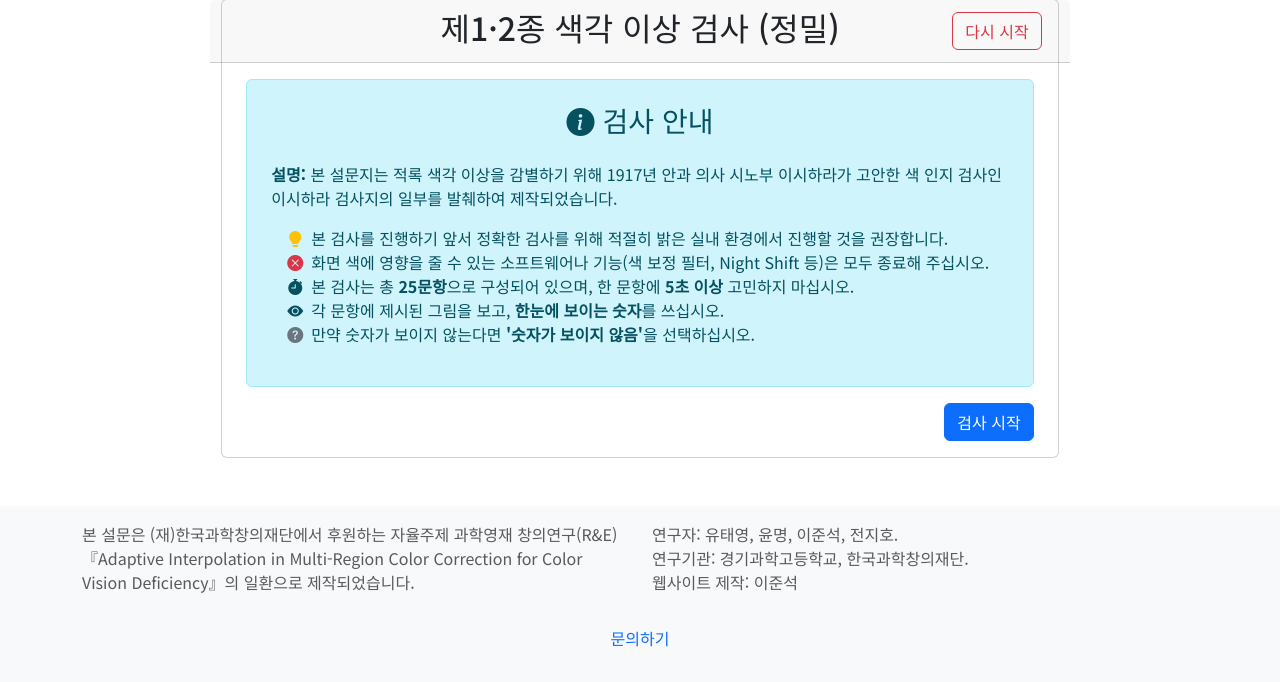
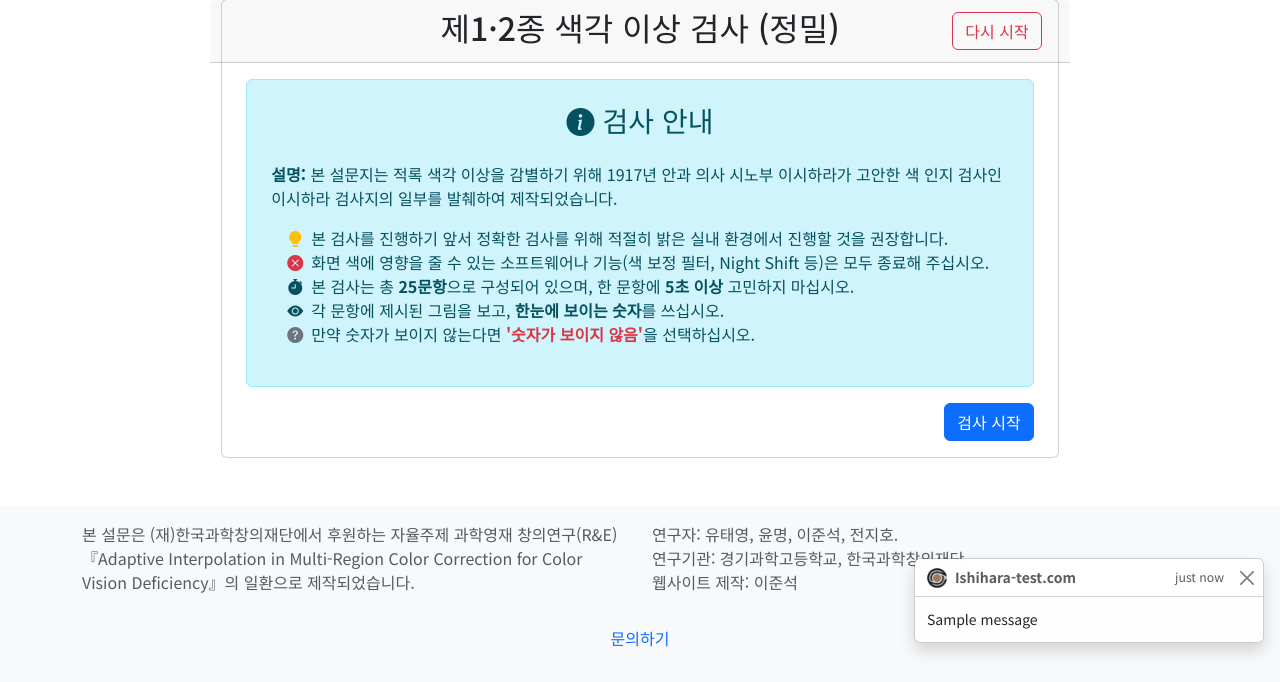
Before and after one commit to gshs-ishihara/ishihara, a Django app: page /test/1/ in a window 1280 px wide. Shown: the part 141-823 px from the top of the page. Run offline with Django 4.2, Linux system fonts and the light colour scheme; tables that the repository leaves empty hold one stand-in row (values such as "Sample post"); one stand-in notice (Sample message) is shown.

Commit message:
Add Messaging Update admin view Change q9 image Fix error in share_count initial value

```diff
--- a/ishihara_test/views.py
+++ b/ishihara_test/views.py
@@ -39,7 +39,9 @@ def submit_test(request):
                 if test_type and UserInfo.objects.filter(phone=phone, test_type=test_type).exists():
                     return JsonResponse({"status": "error", "error": "이미 참여한 전화번호입니다."})
                 token = UserInfo.objects.get(phone=phone).token
+                share_count = UserInfo.objects.get(phone=phone).share_count
                 data['user_info']['token'] = token
+                data['user_info']['share_count'] = share_count
             user = UserInfo.objects.create(
                 **data['user_info'],
                 test_type=data['test_type'],
@@ -70,6 +72,7 @@ def submit_test(request):
                 'cvd_score': '없음' if test.score <= 15 else '보통' if test.score <= 40 else '높음' if test.score <= 65 else '매우 높음',
             }
             threading.Thread(target=send_email, args=(user.email, test_type, context)).start()
+            messages.success(request, f'검사 결과가 성공적으로 저장되었습니다. {user.email}로 결과를 전송하였습니다.')
             return JsonResponse({"status": "success", "uuid": str(user.uuid)})
     return HttpResponseBadRequest()
 
@@ -82,7 +85,6 @@ def send_email(user_email, test_type, context):
     email = EmailMessage(subject, html_content, from_email, recipient_list)
     email.content_subtype = "html"
     email.send()
-    print("Email sent to", email)
 
 
 def show_results(request, uuid):
--- a/templates/base.html
+++ b/templates/base.html
@@ -42,7 +42,8 @@
                     </div>
                     <div class="col-2 text-end">
                         <button class="btn btn-link" id="theme-toggler" aria-label="Toggle theme">
-                            <i class="bi bi-brightness-high-fill theme-icon text-primary" style="font-size: 1.5rem;"></i>
+                            <i class="bi bi-brightness-high-fill theme-icon text-primary"
+                               style="font-size: 1.5rem;"></i>
                             <i class="bi bi-moon-stars-fill theme-icon d-none" style="font-size: 1.5rem;"></i>
                         </button>
                     </div>
@@ -51,6 +52,26 @@
         </header>
 
         <main class="col-12 mt-5 mb-5">
+            {% if messages %}
+                <div class="toast-container position-fixed bottom-0 end-0 p-3">
+                    {% for message in messages %}
+                        <div class="toast align-items-center" role="alert" aria-live="assertive" aria-atomic="true"
+                             data-bs-delay="10000">
+                            <div class="toast-header">
+                                <img src="{% static 'images/logo.png' %}" class="rounded me-2" alt="logo" width="20"
+                                     height="20">
+                                <strong class="me-auto">Ishihara-test.com</strong>
+                                <small class="text-body-secondary">just now</small>
+                                <button type="button" class="btn-close" data-bs-dismiss="toast"
+                                        aria-label="Close"></button>
+                            </div>
+                            <div class="toast-body">
+                                <p class="mb-0">{{ message }}</p>
+                            </div>
+                        </div>
+                    {% endfor %}
+                </div>
+            {% endif %}
             {% block content %}
             {% endblock %}
         </main>
@@ -88,6 +109,14 @@
 <script src="https://cdn.jsdelivr.net/npm/bootstrap@5.3.2/dist/js/bootstrap.min.js"
         integrity="sha256-YMa+wAM6QkVyz999odX7lPRxkoYAan8suedu4k2Zur8=" crossorigin="anonymous"></script>
 <script>
+    window.addEventListener('DOMContentLoaded', function () {
+        var toastElList = [].slice.call(document.querySelectorAll('.toast'))
+        var toastList = toastElList.map(function (toastEl) {
+            return new bootstrap.Toast(toastEl)
+        });
+        toastList.forEach(toast => toast.show());
+    });
+
     const getStoredTheme = () => localStorage.getItem('theme');
     const setStoredTheme = theme => localStorage.setItem('theme', theme);
 
--- a/templates/test.html
+++ b/templates/test.html
@@ -17,7 +17,8 @@
         <div class="card-header row flex justify-content-end align-items-center">
             <div class="col-sm-8 text-center">
                 <h2 class="card-title text-center">제1·2종 색각 이상 검사
-                    <span style="display: inline-block">({% if test_type == "short" %}간편{% else %}정밀{% endif %})</span></h2>
+                    <span style="display: inline-block">({% if test_type == "short" %}간편{% else %}정밀{% endif %})</span>
+                </h2>
             </div>
             <div class="col-sm-2 text-end">
                 <button type="button" class="btn btn-outline-danger" onclick="restartTest()">다시 시작</button>
@@ -39,12 +40,13 @@
                                 Night Shift 등)은 모두 종료해 주십시오.
                             </li>
                             <li><i class="bi bi-stopwatch-fill me-2"></i>본 검사는 총
-                                <strong>{% if test_type == "short" %}13{% else %}25{% endif %}문항</strong>으로 구성되어 있으며, 한 문항에
+                                <strong>{% if test_type == "short" %}13{% else %}25{% endif %}문항</strong>으로 구성되어 있으며, 한
+                                문항에
                                 <strong>5초 이상</strong> 고민하지 마십시오.
                             </li>
                             <li><i class="bi bi-eye-fill me-2"></i>각 문항에 제시된 그림을 보고, <strong>한눈에 보이는 숫자</strong>를 쓰십시오.
                             </li>
-                            <li><i class="bi bi-question-circle-fill me-2 text-secondary"></i>만약 숫자가 보이지 않는다면 <strong>'숫자가
+                            <li><i class="bi bi-question-circle-fill me-2 text-secondary"></i>만약 숫자가 보이지 않는다면 <strong class="text-danger">'숫자가
                                 보이지 않음'</strong>을 선택하십시오.
                             </li>
                         </ul>
@@ -52,7 +54,8 @@
                 </div>
                 <div id="questionPage" style="display: none;">
                     <div style="height: 233px;">
-                        <img id="ishiharaImage" src="" alt="Ishihara test plate" class="img-fluid mb-3 mx-auto d-block">
+                        <img id="ishiharaImage" src="" alt="Ishihara test plate" class="img-fluid mb-3 mx-auto d-block"
+                             width="233">
                     </div>
                     <input type="text" id="numberInput" pattern="\d*" placeholder="숫자를 입력하세요" class="form-control my-3"
                            autofocus autocomplete="off">
@@ -590,12 +593,15 @@
                         score += 0;
                     } else if (SHORT_ANSWER_RG[i].includes(",")) {
                         let rg = SHORT_ANSWER_RG[i].split(",");
-                        if (rg[0] === responses[i]) {
+                        // if response[i] has same value with rg[0], then deu += 1 or if response[i] starts with the same value with rg[0], then deu += 1.
+                        if (responses[i].startsWith(rg[0])) {
                             score += 1;
                             deu += 1;
-                        } else if (rg[1] === responses[i]) {
+                        } else if (responses[i].endsWith(rg[1])) {
                             score += 1;
                             pro += 1;
+                        } else {
+                            score += 0.9;
                         }
                     } else if (SHORT_ANSWER_RG[i] !== "-") {
                         score += 0.9;
```
Also changed, not shown: ishihara_test/admin.py (+5 -2 lines), templates/home.html (+0 -27 lines), ishihara_test/static/images/ishihara/q9.jpg.
